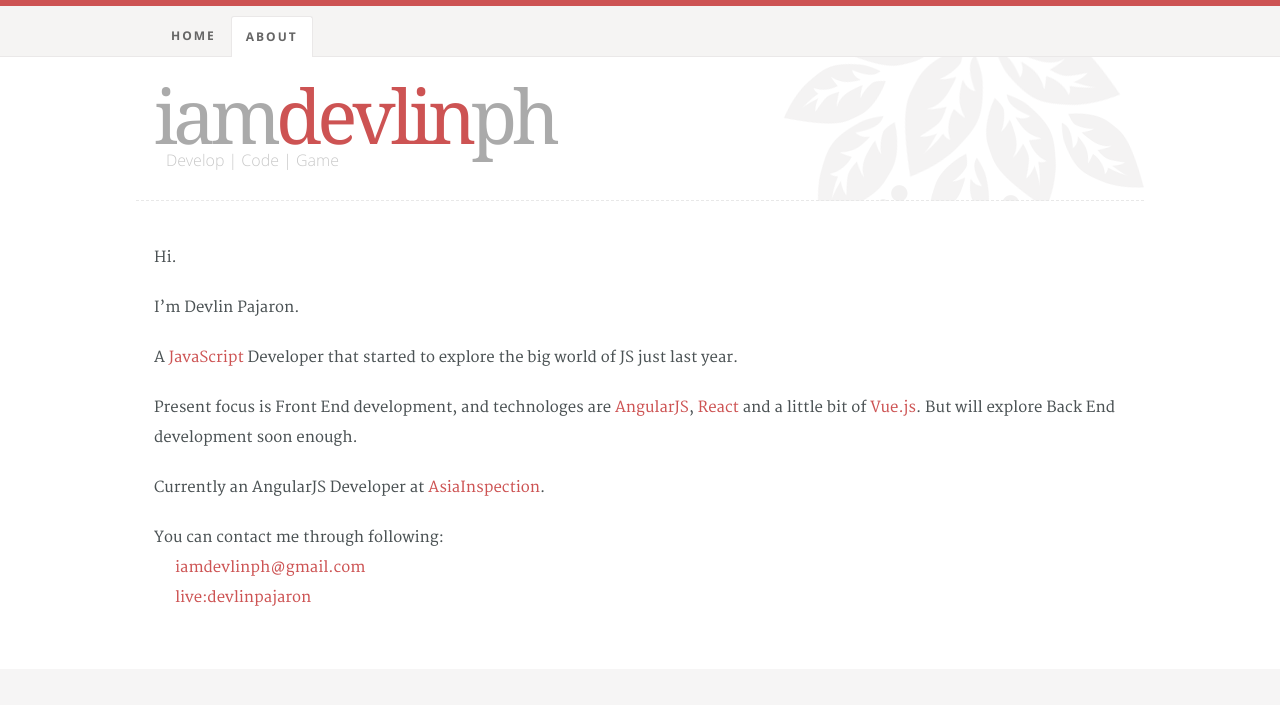
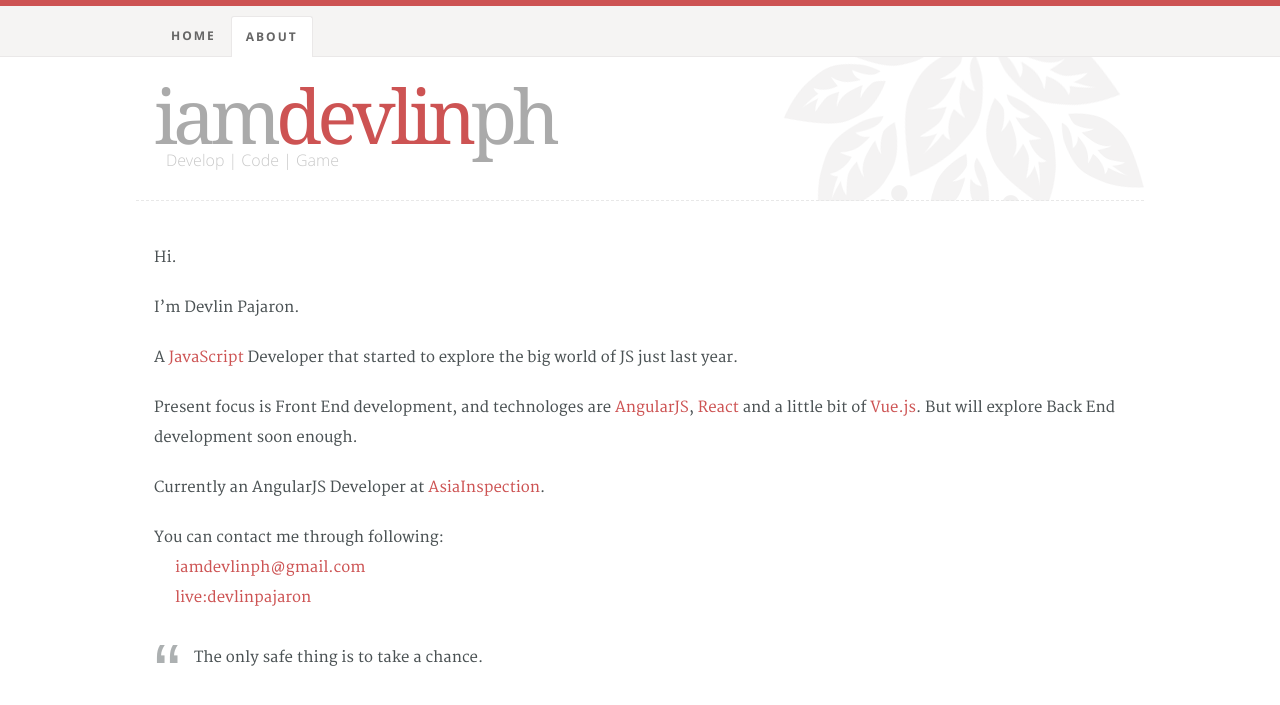
Before and after one commit to iamdevlinph/iamdevlinph.github.io-jekyll, a Jekyll site: the page built from about.md, in a window 1280 px wide. Shown: the top 705 px of the page. Built offline with Jekyll 4.4.1, drawn with Linux system fonts in a browser that asks for light colours; some web fonts are replaced.

Commit message:
Add qoute to about

```diff
--- a/about.md
+++ b/about.md
@@ -17,3 +17,7 @@ Currently an AngularJS Developer at [AsiaInspection](http://www.asiainspection.c
 You can contact me through following:<br/>
 <a href="mailto:iamdevlinph@gmail.com"><i class="icon-mail"></i>iamdevlinph@gmail.com</a><br/>
 <a href="skype:live:devlinpajaron?chat"><i class="icon-skype"></i>live:devlinpajaron</a>
+
+<blockquote cite="http://www.worldwildlife.org/who/index.html">
+The only safe thing is to take a chance.
+</blockquote>
```
